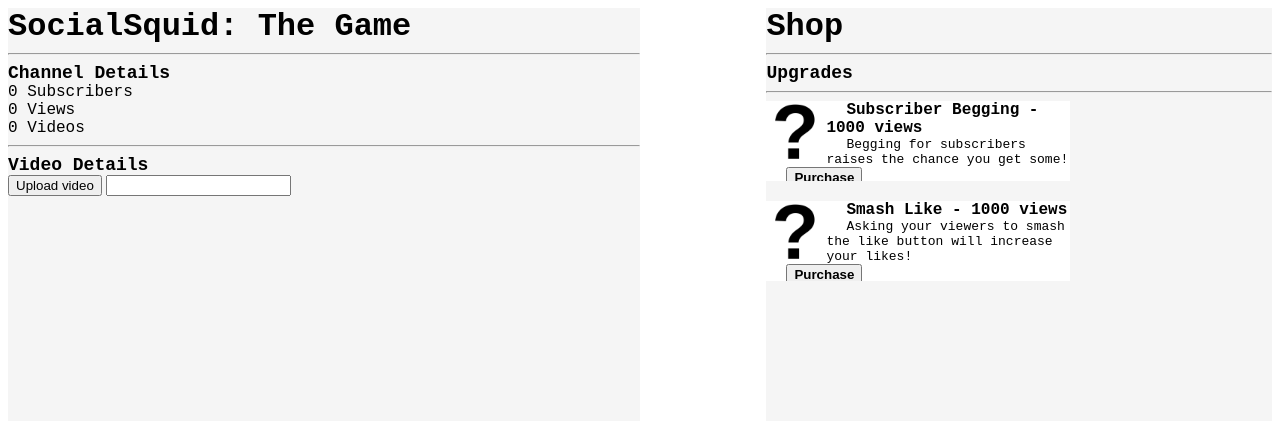
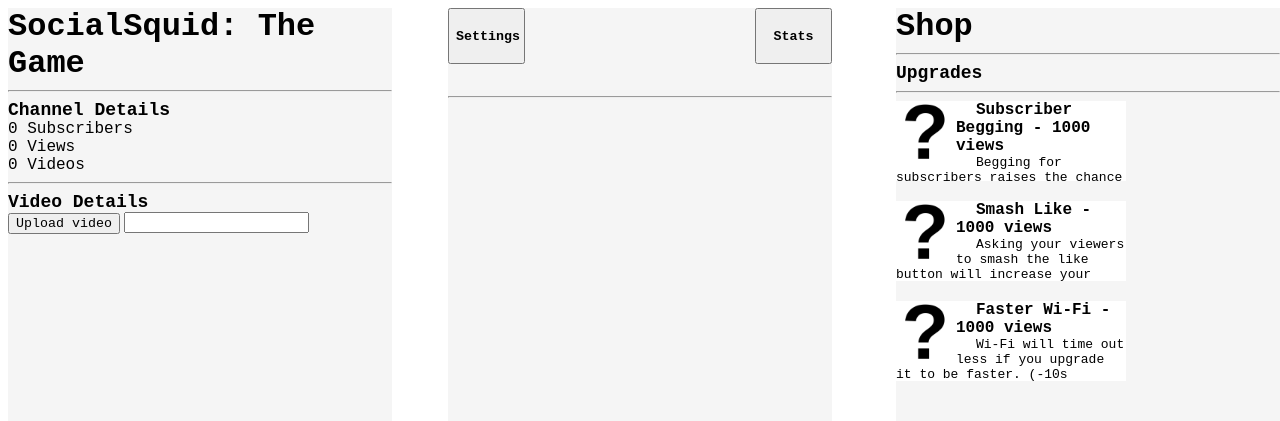
Before and after one commit to passionyte/socialsquid, a plain HTML site: page index.html in a window 1280 px wide. Drawn offline with Linux system fonts and the light colour scheme.

Commit message:
Planning to add a settings and stats menu -> Many new upgrades and progression changes

```diff
--- a/index.html
+++ b/index.html
@@ -22,7 +22,7 @@
         <div>
             <a class="bigtext">Video Details</a> <br>
             <div id="upload">
-                <button class="upload" id="uploadbutton">
+                <button class="smalltext" id="uploadbutton">
                     Upload video
                 </button>
                 <input id="uploadtitle" name="title"></input>
@@ -51,6 +51,12 @@
             </div>
         </div>
     </div>
+    <div class="center">
+        <div class="centerbuttons">
+            <button class="centerbutton">Settings</button>
+            <button class="centerbutton" style="left: 80%">Stats</button>
+        </div> <hr>
+    </div>
     <div class="shop" id="shop">
         <a class="title">Shop</a> <br> <hr>
         <a class="bigtext">Upgrades</a> <hr>
--- a/scripts/game.js
+++ b/scripts/game.js
@@ -27,7 +27,6 @@ const totalvids = document.getElementById("totalvids")
 const playbutton = document.getElementById("playbutton")
 
 // Shop
-const shopui = document.getElementById("shop")
 const upgdummy = document.getElementById("upgdummy")
 const upglist = document.getElementById("upgrades")
 let upgbuttons = []
@@ -56,23 +55,30 @@ let upgradevars = {
     "viewmult": 1,
     "likemult": 1,
     "dislikemult": 1,
+    "cooldown": 120,
+    "vidlifetime": 60,
 }
 
 // GAME
 let timescale = 1
-let vidlifetime = 120
-let cooldown = 30
 let updaterate = 60
 
 let interval
 
 const upgrades = [
-    {Name: "Subscriber Begging", Cost: 1000, Description: "Begging for subscribers raises the chance you get some!", Stat: "subchance", Inc: 0.02, Available: true},
-    {Name: "Smash Like", Cost: 1000, Description: "Asking your viewers to smash the like button will increase your likes!", Stat: "likechance", Inc: 0.02, Available: true},
-    {Name: "Webcam", Cost: 10000, Description: "Use a webcam for better viewer engagement.", Stat: "subchance", Inc: 0.03, Available: true, MinSubs: 1000},
-    {Name: "HD Video", Cost: 50000, Description: "Upgrade your device for better quality so less people dislike!", Stat: "dislikechance", Inc: -0.05, Available: true, MinSubs: 5000},
-    {Name: "Custom Thumbnails", Cost: 100000, Description: "Begin creating custom thumbnails people will actually click!", Stat: "viewmult", Inc: 0.1, Available: true, MinSubs: 10000},
-    {Name: "Favorability", Cost: 1000000, Description: "You've grown to the point people love you! Just believe!", Stat: "likechance", Inc: 0.08, Available: true, MinSubs: 100000},
+    {Name: "Subscriber Begging", Cost: 1000, Description: "Begging for subscribers raises the chance you get some! (+2% for subs)", Stat: "subchance", Inc: 0.02, Available: true},
+    {Name: "Smash Like", Cost: 1000, Description: "Asking your viewers to smash the like button will increase your likes! (+2% for likes)", Stat: "likechance", Inc: 0.02, Available: true},
+    {Name: "Faster Wi-Fi", Cost: 1000, Description: "Wi-Fi will time out less if you upgrade it to be faster. (-10s cooldown)", Stat: "cooldown", Inc: -10, Available: true},
+    {Name: "Smarter Titles", Cost: 5000, Description: "Better titles will make more people click. (+5% chance for views)", Stat: "viewchance", Inc: 0.05, Available: true, MinSubs: 500},
+    {Name: "Trending Topic", Cost: 10000, Description: "Making videos on trending topics will increase the longevity. (+15s vid lifetime)", Inc: 15, Available: true, MinSubs: 1000},
+    {Name: "Webcam", Cost: 10000, Description: "Use a webcam for better viewer engagement. (+3% chance for subs)", Stat: "subchance", Inc: 0.03, Available: true, MinSubs: 1000},
+    {Name: "HD Video", Cost: 50000, Description: "Upgrade your device for better quality so less people dislike! (-5% chance for dislikes)", Stat: "dislikechance", Inc: -0.05, Available: true, MinSubs: 5000},
+    {Name: "Even-Faster Wi-Fi", Cost: 50000, Description: "Reduce Wi-Fi timeout by making it EVEN-FASTER! (-15s cooldown)", Stat: "cooldown", Inc: -15, Available: true, MinSubs: 5000},
+    {Name: "Custom Thumbnails", Cost: 100000, Description: "Begin creating custom thumbnails people will actually click! (+10% views)", Stat: "viewmult", Inc: 0.1, Available: true, MinSubs: 10000},
+    {Name: "Unique Content", Cost: 100000, Description: "Having more unique content will make your videos stand out from others. (+20s vid lifetime)", Inc: 20, Available: true, MinSubs: 10000},
+    {Name: "Fiber Wi-Fi", Cost: 500000, Description: "Upgrade your even-faster Wi-Fi to Fiber for even faster uploads. (-20s cooldown)", Stat: "cooldown", Inc: -20, Available: true, MinSubs: 50000},
+    {Name: "Favorability", Cost: 1000000, Description: "You've grown to the point people love you! Just believe! (+8% chance for likes)", Stat: "likechance", Inc: 0.08, Available: true, MinSubs: 100000},
+    {Name: "Collaboration", Cost: 5000000, Description: "Collaborate with other creators! (+10% views)", Stat: "viewmult", Inc: 0.1, Available: true, MinSubs: 500000}
 ]
 
 // FUNCTIONS
@@ -96,8 +102,8 @@ function upload() {
     stats.video.views = 0
     stats.video.likes = 0
     stats.video.dislikes = 0
-    stats.video.life = vidlifetime
-    stats.video.cooldown = cooldown
+    stats.video.life = upgradevars.vidlifetime
+    stats.video.cooldown = upgradevars.cooldown
 
     uploadui.hidden = true
     cooldownui.hidden = false
@@ -109,7 +115,7 @@ function upload() {
     step()
 
     interval = setInterval(tick, (1000 / timescale))
-    setTimeout(ready, ((1000 * cooldown) / timescale))
+    setTimeout(ready, ((1000 * upgradevars.cooldown) / timescale))
 }
 
 function step() {
@@ -148,16 +154,15 @@ function tick() {
         if (Math.random() < (0.1 + upgradevars.subchance)) {
             stats.subs += Math.floor((Math.floor((((stats.video.views + stats.subs) * Math.random()) / 128)) + 1) * upgradevars.submult)
         }
-        if (Math.random() < (0.15 + upgradevars.likechance)) {
+        if (Math.random () < (0.15 + upgradevars.likechance)) {
             stats.video.likes += Math.floor((Math.floor(((stats.video.views + stats.subs) * Math.random()) / 600) + 1) * upgradevars.likemult)
         }
         else if (Math.random() < (0.2 + upgradevars.dislikechance)) {
             stats.video.dislikes += Math.floor((Math.floor((stats.video.views * Math.random()) / 600) + 1) * upgradevars.dislikemult)
         }
         stats.video.life--
-
-        step()
     }
+    step()
 }
 
 function save() { // Convert our save data to a readable format.. save to localStorage
--- a/style/main.css
+++ b/style/main.css
@@ -1,6 +1,6 @@
 .left {
-    float: left;
-    width: 50%;
+    position: absolute;
+    width: 30%;
     height: 100%;
     background-color: whitesmoke;
 }
@@ -15,6 +15,10 @@
 .text {
     font-family:'Courier New', Courier, monospace;
     font-size: medium;
+}
+
+.smalltext {
+    font-family:'Courier New', Courier, monospace;
 }
 
 .bigtext {
@@ -67,10 +71,11 @@
 }
 
 .shop {
-    float: right;
+    position: absolute;
+    left: 70%;
     height: 100%;
     background-color: whitesmoke;
-    width: 40%;
+    width: 30%;
 }
 
 .upgrade {
@@ -97,3 +102,25 @@
     margin-left: 20px;
     font-size: small
 }
+
+.center {
+    position: absolute;
+    left: 35%;
+    height: 100%;
+    background-color: whitesmoke;
+    width: 30%;
+}
+
+.centerbuttons {
+    width: 100%;
+    height: 10%;
+    border-color: black;
+}
+
+.centerbutton {
+    position: absolute;
+    width: 20%;
+    height: 7%;
+    font-family:'Courier New', Courier, monospace;
+    font-weight:bold;
+}
```
